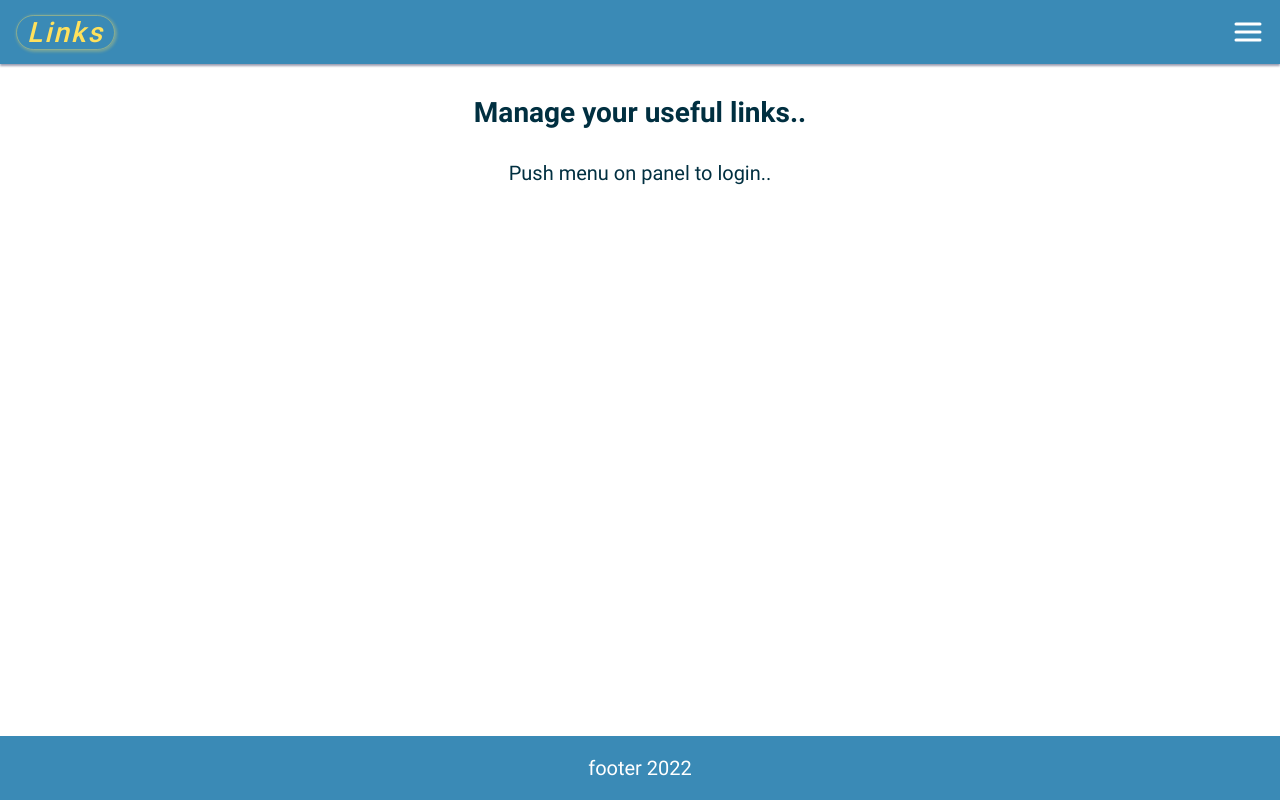
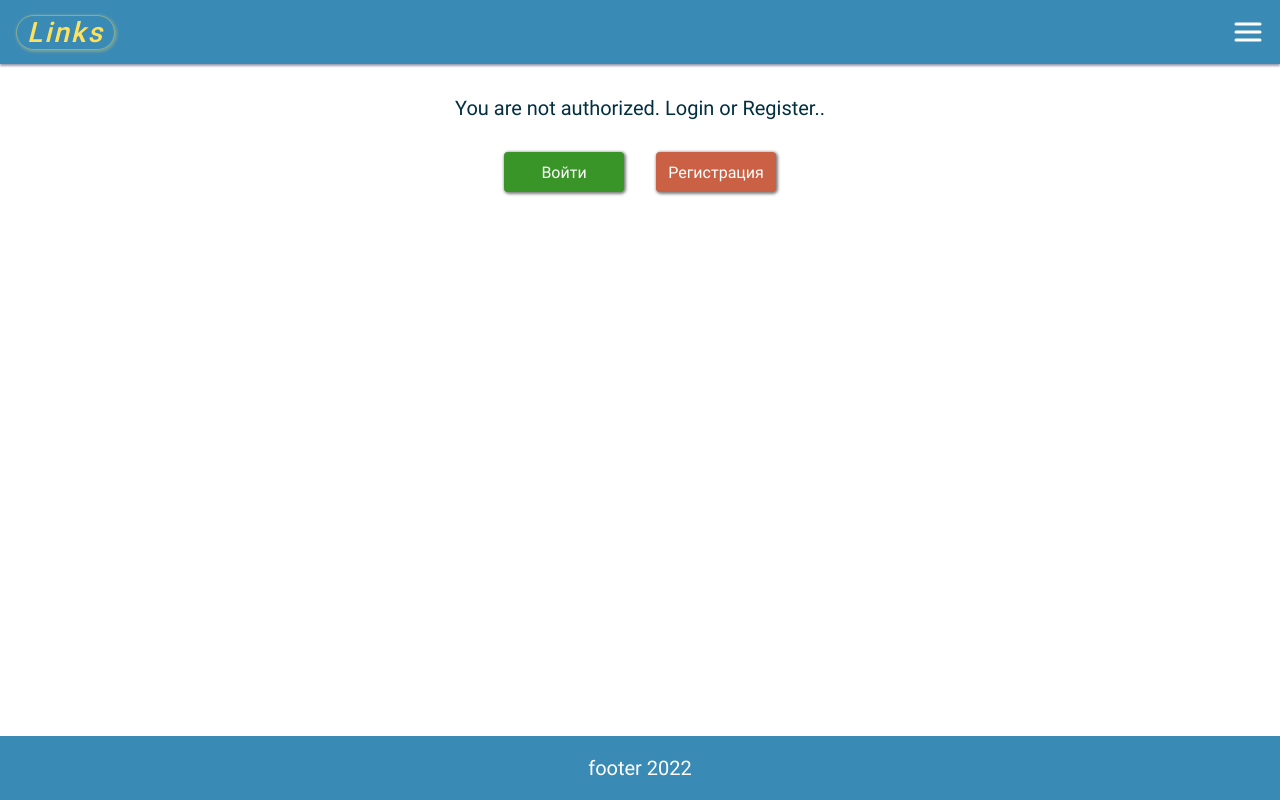
Before and after one commit to Alwongs/links, a Vue app: page / in a window 1280 px wide. Built offline with nearby package versions, Linux system fonts and the light colour scheme; no server answers; the database is empty.

Commit message:
improved errors, added mixins to scss

```diff
--- a/src/components/AppAside.vue
+++ b/src/components/AppAside.vue
@@ -2,6 +2,7 @@
     <aside class="app-aside">
         <create-category />
         <h2
+            :class="{'arrow-right': !isListOpen, 'arrow-down': isListOpen}"
             class="title"
             @click="toggleList"
         >
@@ -57,17 +58,39 @@ export default {
     font-weight: 500;
     text-align: center;
     padding: 32px 0 8px 0;
-    @media (min-width: $desktop-min) and (max-width: $desktop-max) {
-
-    }
-    @media (min-width: $tablet-min) and (max-width: $tablet-max) {
-
-    }
     @media (max-width: $mobile-max) {
         font-size: 26px;
         cursor: pointer;
     }
 }
+
+@mixin arrow-icon($duration) {
+    display: inline-flex;
+    content: '';
+    background-image: url('~@/assets/img/svg/arrow_right.svg');
+    background-size: contain;
+    background-repeat: no-repeat;
+    height: 24px;
+    width: 24px;
+    transition: $duration;
+    @media (min-width: $mobile-max) {
+        display: none;
+    }
+}
+.arrow-right {
+    &:after {
+        @include arrow-icon(0.5s);
+        background-position: 4px 5px;
+    }
+}
+.arrow-down {
+    &:after {
+        @include arrow-icon(0.3s);
+        background-position: 6px -4px;
+        transform: rotate(90deg);
+    }
+}
+
 .list-wrap {
     @media (max-width: $mobile-max) {
         overflow: hidden;
--- a/src/components/AppMenu.vue
+++ b/src/components/AppMenu.vue
@@ -139,6 +139,7 @@ export default {
 }
 .nav-item {
     padding: 16px;
+    border-bottom: 1px solid rgb(66, 128, 178);
     cursor: pointer;
     &:hover {
         background-color: rgb(68, 162, 213);
--- a/src/components/links/CreateLink.vue
+++ b/src/components/links/CreateLink.vue
@@ -53,7 +53,16 @@
                 :key="error.$uid"
                 class="error-item"
             >
-                <small class="error">
+                <small
+                    v-if="error.$params.type == 'url'"
+                    class="error"
+                >
+                    {{ $t('wrong_url') }}
+                </small>
+                <small
+                    v-else
+                    class="error"
+                >
                     {{ error.$message }}
                 </small>
             </li>
@@ -116,12 +125,11 @@ export default {
             }
             if (this.v$.link.src.$invalid) {
                 this.v$.link.src.$touch()
+                console.log(this.v$.link.src)
                 return
             }
             await this.$store.dispatch('saveLink', this.link)
             this.link = {}
-            //this.link.title = ''
-            //this.link.src = ''
             this.isFormOpen = false
         },
     },
--- a/src/i18n/en.json
+++ b/src/i18n/en.json
@@ -12,8 +12,8 @@
     "profile": "Profile",
     "language": "Language",
     "manage_your_links": "Manage your useful links",
-    "en": "Eng",
-    "ru": "Ru",
+    "en": "ENG",
+    "ru": "RUS",
     "email": "email",
     "password": "password",
     "link_title": "link title",
@@ -21,8 +21,9 @@
     "close": "Close",
     "do_not_have_account": "Don't have account?",
     "already_have_account": "Already have account?",
-    "push_menu_on_panel_to_login": "Push menu on panel to login",
-    "wrong_url": "Link should start 'from http://' or 'https://'",
+    "you_are_not_authorized": "You are not authorized. Login or Register",
+    "wrong_url": "Wrong URL",
     "min_number_of_letters": "Minimal number of letters: ",
-    "field_should_be_filled": "The field should be filled"
+    "field_should_be_filled": "The field should be filled",
+    "select_category": "Select category to view links"
 }
--- a/src/i18n/ru.json
+++ b/src/i18n/ru.json
@@ -12,8 +12,8 @@
     "profile": "Профиль",
     "language": "Язык",
     "manage_your_links": "Управляйте своими ссылками",
-    "en": "Анг",
-    "ru": "Рус",
+    "en": "АНГ",
+    "ru": "РУС",
     "email": "email",
     "password": "пароль",
     "link_title": "название",
@@ -21,8 +21,9 @@
     "close": "Закрыть",
     "do_not_have_account": "Еще не зарегистрированы?",
     "already_have_account": "Уже есть регистрация?",
-    "push_menu_on_panel_to_login": "Откройте меню на панели чтобы войти",
-    "wrong_url": "Ссылка должна начинаться с 'from http://' или 'https://'",
+    "you_are_not_authorized": "Вы не авторизованы. Войдите если у вас есть аккаунт или пройдите регистрацию",
+    "wrong_url": "Некорректная ссылка",
     "min_number_of_letters": "Минимальное количество символов: ",
-    "field_should_be_filled": "Поле не должно быть пустым"
+    "field_should_be_filled": "Поле не должно быть пустым",
+    "select_category": "Выберете категорию для просмотра ссылок"
 }
--- a/src/router/index.js
+++ b/src/router/index.js
@@ -31,7 +31,6 @@ const routes = [
         path: '/:pathMatch(.*)*',
         component: () => import('@/views/NotFoundPage.vue'),
     },
-
 ]
 
 const router = createRouter({
--- a/src/views/HomePage.vue
+++ b/src/views/HomePage.vue
@@ -1,12 +1,37 @@
 <template>
     <div class="app-page">
+<!--
         <h1 class="title">
             {{ $t('manage_your_links') }}..
         </h1>
+-->
+        <p
+            v-if="isUserAuthenticated"
+            class="notification"
+        >{{ $t('select_category') }}..</p>
+
         <p
             v-if="!isUserAuthenticated"
-            class="text-center"
-        >{{ $t('push_menu_on_panel_to_login') }}..</p>
+            class="notification"
+        >{{ $t('you_are_not_authorized') }}..</p>
+
+        <div
+            v-if="!isUserAuthenticated"
+            class="btn-block text-center"
+        >
+            <button
+                class="btn login-link"
+                @click="$router.push({name: 'login'})"
+            >
+                Войти
+            </button>
+            <button
+                class="btn register-link"
+                @click="$router.push({name: 'register'})"
+            >
+                Регистрация
+            </button>
+        </div>
     </div>
 </template>
 
@@ -37,5 +62,43 @@ export default {
     text-align: center;
     margin: 32px 0;
 }
-
+.notification {
+    text-align: center;
+    padding: 32px 0;
+}
+.btn-block {
+    display: flex;
+    justify-content: center;
+    align-items: center;
+    @media (max-width: $mobile-max) {
+        flex-direction: column;
+    }
+}
+.btn {
+    @media (max-width: $mobile-max) {
+        width: 90%;
+        height: 52px;
+    }
+}
+.login-link {
+    background-color: rgb(57, 149, 40);
+    font-size: 16px;
+    color: white;
+    margin-right: 32px;
+    &:hover {
+        background-color: rgb(24, 79, 24);
+    }
+    @media (max-width: $mobile-max) {
+        margin-right: 0;
+        margin-bottom: 24px;
+    }
+}
+.register-link {
+    background-color: rgb(203, 97, 68);
+    color: white;
+    font-size: 16px;
+    &:hover {
+        background-color: rgb(136, 48, 24);
+    }
+}
 </style>
```
Also changed, not shown: src/assets/img/svg/arrow_right.svg (added). Lines whose indentation alone changed are shown as unchanged.
